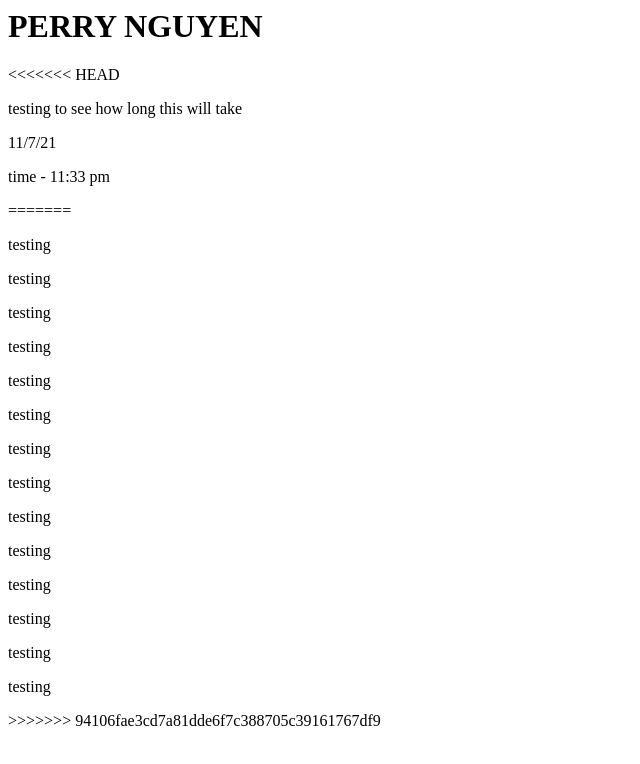
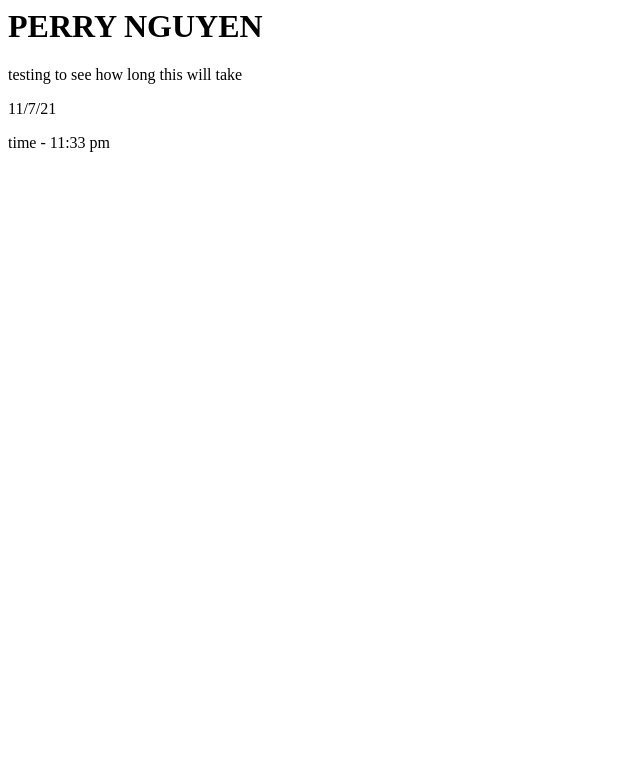
Before and after one commit to Tenlive1/website-v2, a plain HTML site: page index.html in a window 1280 px wide. Shown: the whole page, without its empty margins (0-640 px from the left). Drawn offline with Linux system fonts and the light colour scheme.

Commit message:
initalcommit

```diff
--- a/index.html
+++ b/index.html
@@ -7,26 +7,8 @@
 </head>
 <body>
     <h1>PERRY NGUYEN</h1>
-<<<<<<< HEAD
     <p>testing to see how long this will take</p>
     <p>11/7/21</p>
     <p>time - 11:33 pm</p>
-=======
-    <p>testing</p>
-    <p>testing</p>
-    <p>testing</p>
-    <p>testing</p>
-    <p>testing</p>
-    <p>testing</p>
-    <p>testing</p>
-    <p>testing</p>
-    <p>testing</p>
-    <p>testing</p>
-    <p>testing</p>
-    <p>testing</p>
-    <p>testing</p>
-    <p>testing</p>
->>>>>>> 94106fae3cd7a81dde6f7c388705c39161767df9
-
 </body>
 </html>
```
